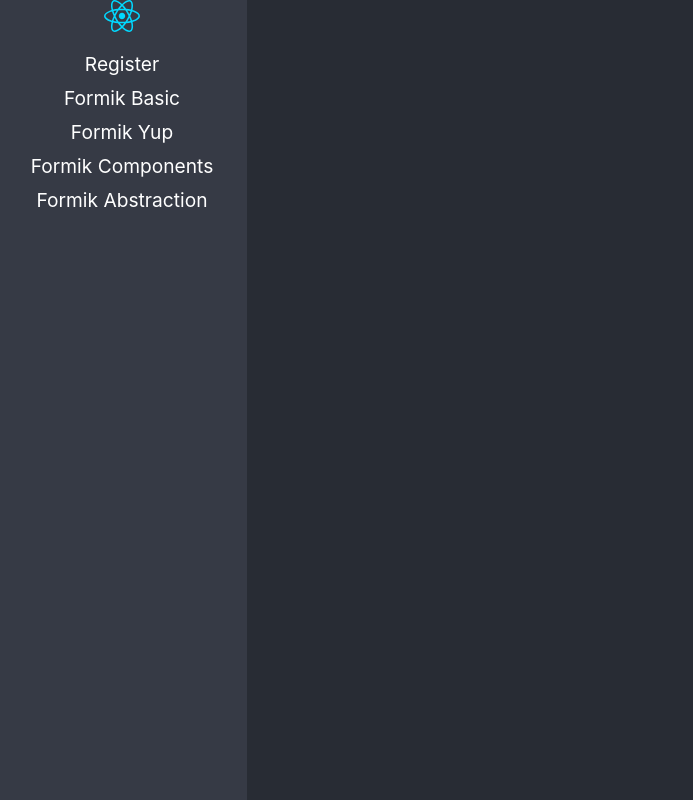
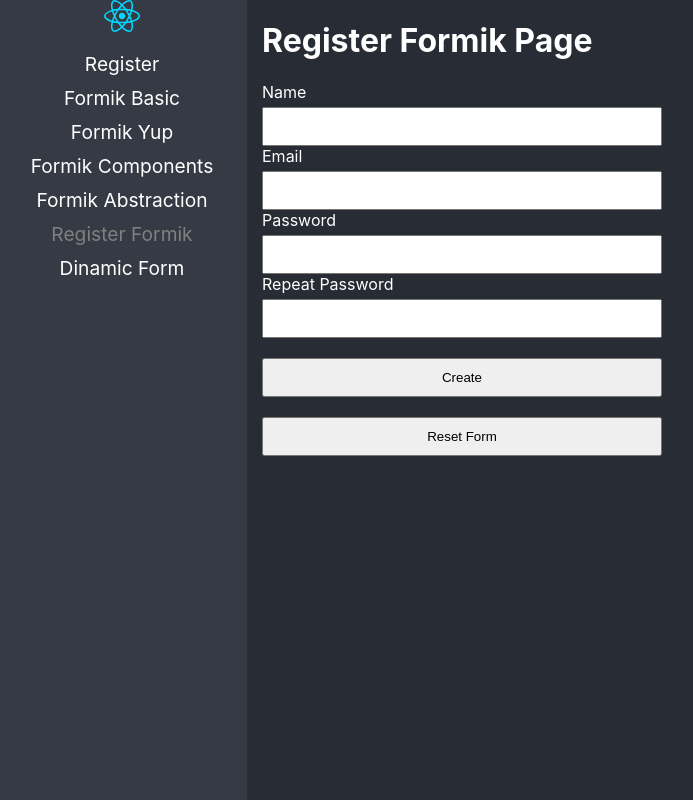
Before and after one commit to DarwinRuiz/react-adv, a React (Vite) app: page /register-formik-page in a window 1280 px wide. Before the commit this address led to /home. Shown: the whole page, without its empty margins (3-696 px from the left). Built offline with nearby package versions, Linux system fonts and the light colour scheme.

Commit message:
Implemented dynamics forms

```diff
--- /dev/null
+++ b/src/03-forms/data/custom-form.json
@@ -0,0 +1,83 @@
+[
+    {
+        "type": "input",
+        "name": "firstName",
+        "placeholder": "First Name",
+        "label": "First Name",
+        "autoComplete": "off",
+        "value": "",
+        "validations": [
+            {
+                "type": "required"
+            },
+            {
+                "type": "minLength",
+                "value": 5
+            }
+        ]
+    },
+    {
+        "type": "input",
+        "name": "lastName",
+        "placeholder": "Last Name",
+        "label": "Last Name",
+        "autoComplete": "off",
+        "value": "",
+        "validations": [
+            {
+                "type": "required"
+            }
+        ]
+    },
+    {
+        "type": "email",
+        "name": "email",
+        "placeholder": "Email Address",
+        "label": "Email Address",
+        "autoComplete": "off",
+        "value": "",
+        "validations": [
+            {
+                "type": "required"
+            },
+            {
+                "type": "email"
+            }
+        ]
+    },
+    {
+        "type": "select",
+        "name": "favoriteProgrammingLanguage",
+        "placeholder": "Favorite Programming Language",
+        "label": "Favorite Programming Language",
+        "autoComplete": "off",
+        "value": "",
+        "validations": [
+            {
+                "type": "required"
+            }
+        ],
+        "options": [
+            {
+                "id": 1,
+                "label": "JavaScript"
+            },
+            {
+                "id": 2,
+                "label": "Python"
+            },
+            {
+                "id": 3,
+                "label": "Java"
+            },
+            {
+                "id": 4,
+                "label": "C#"
+            },
+            {
+                "id": 5,
+                "label": "Ruby"
+            }
+        ]
+    }
+]
--- /dev/null
+++ b/src/03-forms/pages/DinamicForm.tsx
@@ -0,0 +1,94 @@
+
+import { Formik, Form } from 'formik';
+import * as Yup from 'yup';
+import formJson from '../data/custom-form.json';
+import { MyTextInput } from '../components/MyTextInput';
+import { MySelectBox } from '../components/MySelectBox';
+
+
+const initialValues: { [key: string]: any } = {}
+const requiredFields: { [key: string]: any } = {}
+
+for (const field of formJson) {
+    initialValues[field.name] = field.value || '';
+
+    if (!field.validations) continue;
+
+
+    let schema = Yup.string();
+
+    for (const validation of field.validations) {
+        if (validation.type === 'required') {
+            schema = schema.required('This field is required')
+        }
+
+        if (validation.type === 'minLength') {
+            schema = schema.min((validation as any).value || 1, `This field must be at least ${(validation as any).value || 1} characters`)
+        }
+
+        if (validation.type === 'maxLength') {
+            schema = schema.max((validation as any).value || 1, `This field must be less than ${(validation as any).value || 1} characters`)
+        }
+
+        if (validation.type === 'email') {
+            schema = schema.email('Invalid email format')
+        }
+    }
+
+    requiredFields[field.name] = schema;
+}
+
+
+const validationSchema = Yup.object({ ...requiredFields });
+
+export const DinamicForm = (): JSX.Element => {
+    return (
+        <div>
+            <h1>Dinamic Form</h1>
+
+            <Formik initialValues={initialValues}
+                onSubmit={(values) => { console.log(values) }}
+                validationSchema={validationSchema}
+            >
+                {
+                    (formik) => (
+                        <Form noValidate>
+
+                            {
+                                formJson.map((field) => {
+
+                                    if (field.type === 'input' || field.type === 'password' || field.type === 'email' || field.type === 'text') {
+
+                                        return <MyTextInput
+                                            key={field.name}
+                                            label={field.label}
+                                            name={field.name}
+                                            type={field.type as any}
+                                            placeholder={field.placeholder}
+                                            autoComplete={field.autoComplete} />
+
+                                    } else if (field.type === 'select') {
+                                        return (
+                                            <MySelectBox key={field.name} name={field.name} label={field.label}>
+                                                <option value="">Select an option</option>
+                                                {
+                                                    field.options?.map((option: { [key: string]: any }) => {
+                                                        return <option key={option.id} value={option.id}>{option.label}</option>
+                                                    })
+                                                }
+
+                                            </MySelectBox>
+                                        )
+                                    }
+                                })
+
+                            }
+
+                            <button type="submit">Submit</button>
+                        </Form>
+                    )
+                }
+            </Formik>
+        </div>
+    )
+}
--- /dev/null
+++ b/src/03-forms/pages/RegisterFormikPage.tsx
@@ -0,0 +1,49 @@
+
+
+import { Form, Formik } from 'formik';
+import * as Yup from 'yup';
+import { MyTextInput } from '../components/MyTextInput';
+import '../styles/styles.css';
+
+export const RegisterFormikPage = (): JSX.Element => {
+
+    const onSubmit = (values: any) => {
+        console.log({ values });
+    }
+
+    return (
+        <div>
+            <h1>Register Formik Page</h1>
+
+            <Formik
+                initialValues={{
+                    name: '',
+                    email: '',
+                    password: '',
+                    repeatPassword: ''
+                }}
+                onSubmit={onSubmit}
+                validationSchema={Yup.object({
+                    name: Yup.string().required('This field is required').max(15, 'This field must be less than 15 characters').min(3, 'This field must be at least 3 characters'),
+                    email: Yup.string().email('Invalid email format').required('This field is required'),
+                    password: Yup.string().min(6, 'This field must be at least 6 characters').required('This field is required'),
+                    repeatPassword: Yup.string().oneOf([Yup.ref('password')], 'Passwords must match').required('This field is required')
+                })} >
+                {
+                    ({ handleReset }) => (
+                        <Form>
+
+                            <MyTextInput label="Name" name="name" type="text" autoComplete="off" />
+                            <MyTextInput label="Email" name="email" type="email" autoComplete="off" />
+                            <MyTextInput label="Password" name="password" type="password" />
+                            <MyTextInput label="Repeat Password" name="repeatPassword" type="password" />
+
+                            <button type="submit">Create</button>
+                            <button onClick={handleReset}>Reset Form</button>
+                        </Form>
+                    )
+                }
+            </Formik>
+        </div>
+    )
+}
--- a/src/routes/Navigation.tsx
+++ b/src/routes/Navigation.tsx
@@ -6,6 +6,8 @@ import { FormikBasicPage } from '../03-forms/pages/FormikBasicPage'
 import { FormikYupPage } from '../03-forms/pages/FormikYupPage'
 import { FormikComponents } from '../03-forms/pages/FormikComponents'
 import { FormikAbstraction } from '../03-forms/pages/FormikAbstraction'
+import { RegisterFormikPage } from '../03-forms/pages/RegisterFormikPage'
+import { DinamicForm } from '../03-forms/pages/DinamicForm'
 
 export const Navigation = (): JSX.Element => {
     return (
@@ -29,6 +31,12 @@ export const Navigation = (): JSX.Element => {
                         <li>
                             <NavLink to='/formik-abstraction' className={({ isActive }) => isActive ? 'nav-active' : ''}>Formik Abstraction</NavLink>
                         </li>
+                        <li>
+                            <NavLink to='/register-formik-page' className={({ isActive }) => isActive ? 'nav-active' : ''}>Register Formik</NavLink>
+                        </li>
+                        <li>
+                            <NavLink to='/dinamic-form' className={({ isActive }) => isActive ? 'nav-active' : ''}>Dinamic Form</NavLink>
+                        </li>
                     </ul>
                 </nav>
 
@@ -37,6 +45,8 @@ export const Navigation = (): JSX.Element => {
                     <Route path='formik-yup' element={<FormikYupPage />} />
                     <Route path='formik-components' element={<FormikComponents />} />
                     <Route path='formik-abstraction' element={<FormikAbstraction />} />
+                    <Route path='register-formik-page' element={<RegisterFormikPage />} />
+                    <Route path='dinamic-form' element={<DinamicForm />} />
                     <Route path='/register' element={<RegisterPage />} />
                     <Route path='/*' element={<Navigate to='/home' replace />} />
                 </Routes>
```
